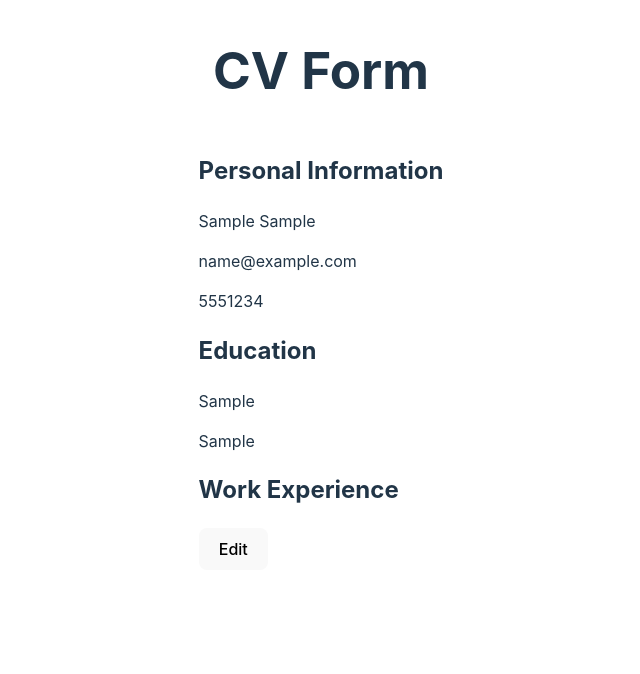
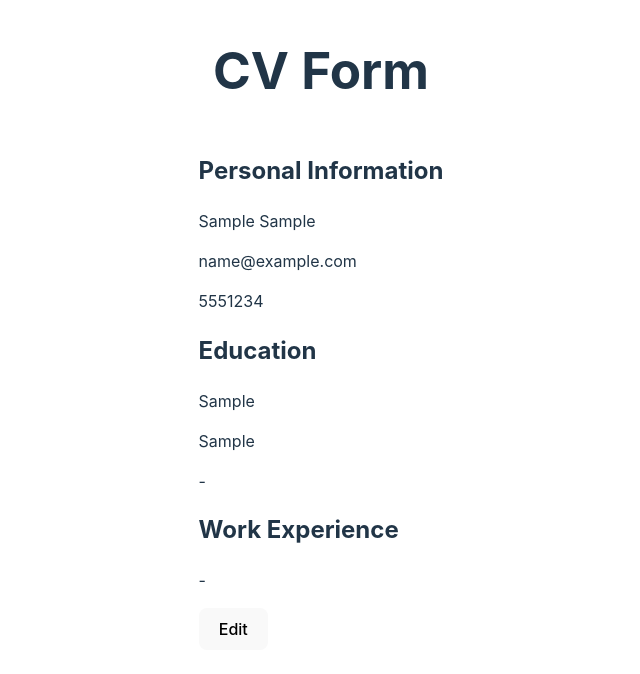
Before and after one commit to Crn0/cv-application, a React (Vite) app: page / in a window 1280 px wide. Both pictures are taken after typing "Sample", "Sample", "name@example.com", "5551234", "Sample", "Sample" into the empty fields and a click on the button "Submit". Shown: the top 674 px of the page, without its empty margins (319-959 px from the left). Built offline with nearby package versions, Linux system fonts and the light colour scheme.

Commit message:
Add seperator in dates

```diff
--- a/src/component/Page-content.jsx
+++ b/src/component/Page-content.jsx
@@ -7,12 +7,12 @@ export default function Page({personalInfo, educationInfo, experienceInfo, Event
     // education info
     const schoolName = educationInfo.schoolInfo.name;
     const schoolDegree = educationInfo.schoolInfo.degree;
-    const schoolDays = `${educationInfo.schooling.start} ${educationInfo.schooling.end}`;
+    const schoolDays = `${educationInfo.schooling.start} - ${educationInfo.schooling.end}`;
     // experience info
     const companyName = experienceInfo.companyInfo.name;
     const jobTitle = experienceInfo.companyInfo.job;
     const responsibility = experienceInfo.responsibility;
-    const employment = `${experienceInfo.jobExperience.start} ${experienceInfo.jobExperience.end}`
+    const employment = `${experienceInfo.jobExperience.start} - ${experienceInfo.jobExperience.end}`
 
     return (
         <div className="page-container">
```
